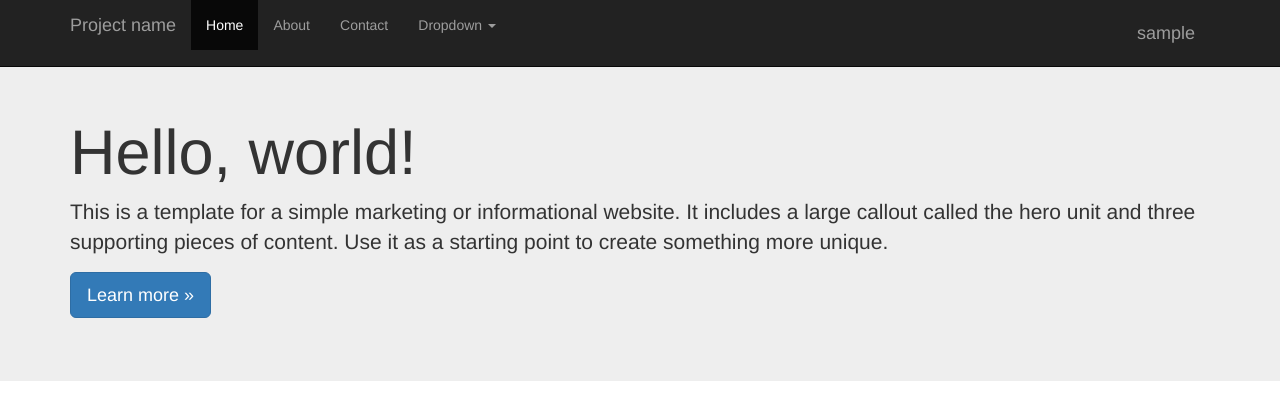
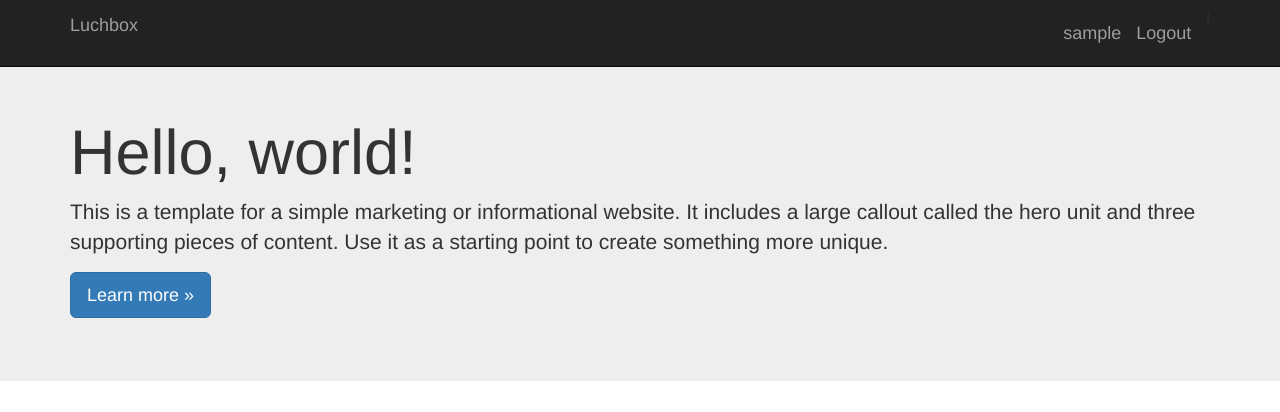
Before and after one commit to tomviner/lunchbox, a Django app: page / in a window 1280 px wide. Shown: the top 412 px of the page. Run offline with Django 3.2, Linux system fonts and the light colour scheme; the visitor is signed in with stand-in values (Sample User, id 1); data comes from the database, SQL or seed files in the repository; some libraries are stand-ins or nearby versions.

Commit message:
tidy template and add logout

```diff
--- a/lunchbox/core/templates/core/person_list.html
+++ b/lunchbox/core/templates/core/person_list.html
@@ -27,28 +27,14 @@
             <span class="icon-bar"></span>
             <span class="icon-bar"></span>
           </button>
-          <a class="navbar-brand" href="#">Project name</a>
+          <a class="navbar-brand" href="#">Luchbox</a>
         </div>
         <div class="navbar-collapse collapse">
-          <ul class="nav navbar-nav">
-            <li class="active"><a href="#">Home</a></li>
-            <li><a href="#about">About</a></li>
-            <li><a href="#contact">Contact</a></li>
-            <li class="dropdown">
-              <a href="#" class="dropdown-toggle" data-toggle="dropdown">Dropdown <b class="caret"></b></a>
-              <ul class="dropdown-menu">
-                <li><a href="#">Action</a></li>
-                <li><a href="#">Another action</a></li>
-                <li><a href="#">Something else here</a></li>
-                <li class="divider"></li>
-                <li class="dropdown-header">Nav header</li>
-                <li><a href="#">Separated link</a></li>
-                <li><a href="#">One more separated link</a></li>
-              </ul>
-            </li>
-          </ul>
           <form class="navbar-form navbar-right">
-            <span class="navbar-brand">{{ view.request.user.username }}</span>
+            {% if view.request.user.is_authenticated %}
+              <span class="navbar-brand">{{ view.request.user.username }}</span> |
+              <a class="navbar-brand" href="{% url "core:logout" pk=view.request.user.pk %}">Logout</a>
+            {% endif %}
           </form>
         </div><!--/.navbar-collapse -->
       </div>
--- a/lunchbox/core/urls.py
+++ b/lunchbox/core/urls.py
@@ -5,4 +5,5 @@ from core.views import UserView, LoginView
 urlpatterns = patterns('',
     url(r'^$', UserView.as_view(), name='home'),
     url(r'login/(?P<pk>\d+)/$', LoginView.as_view(), name='login'),
+    url(r'logout/(?P<pk>\d+)/$', LoginView.as_view(), name='logout'),
 )
--- a/lunchbox/core/views.py
+++ b/lunchbox/core/views.py
@@ -3,7 +3,7 @@ from django.views.generic import CreateView, DetailView
 from django.shortcuts import redirect
 from django.core.urlresolvers import reverse_lazy
 from django.contrib.auth.models import User
-from django.contrib.auth import login
+from django.contrib.auth import login, logout
 from django.contrib.auth import authenticate
 
 
@@ -32,3 +32,13 @@ class LoginView(DetailView):
         authed_user = authenticate(username=self.object.username, password=None)
         login(request, authed_user)
         return redirect('/')
+
+
+class LogoutView(DetailView):
+    model = User
+
+    def get(self, request, *args, **kwargs):
+        super().get(request, *args, **kwargs)
+        logout(request)
+        self.request = request
+        return redirect('/')
```
